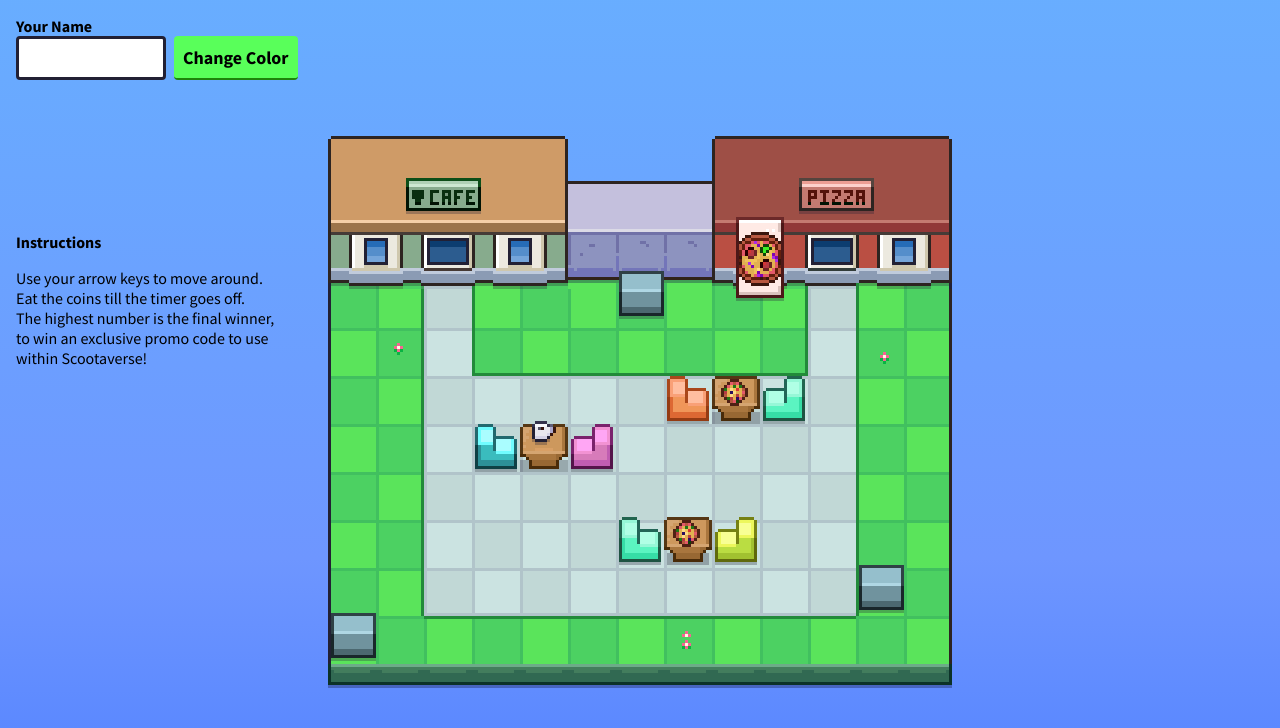
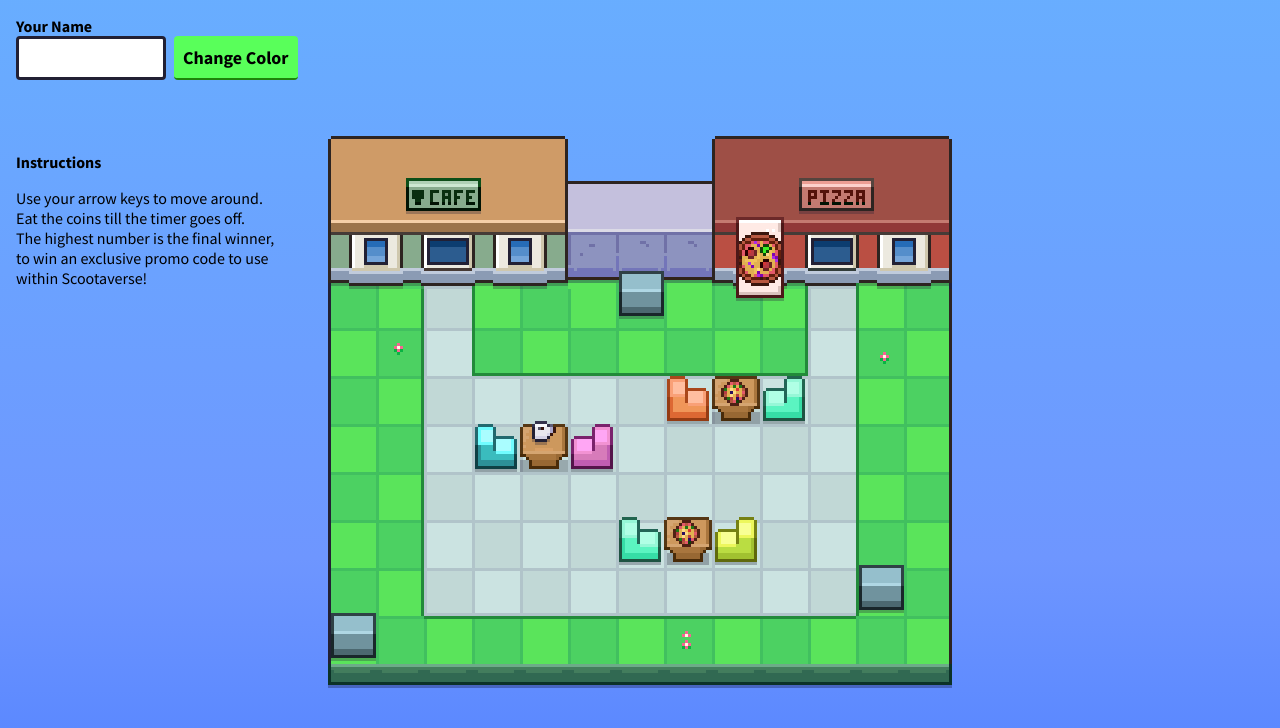
Before and after one commit to 9yukineowq/scoot-coin-game, a plain HTML site: page index.html in a window 1280 px wide. Drawn offline with Linux system fonts and the light colour scheme; no server answers.

Commit message:
changed to % for bottom height

```diff
--- a/styles.css
+++ b/styles.css
@@ -36,7 +36,7 @@
     position: absolute;
     top: 0;
     left:0;
-    bottom: 400;
+    bottom: 60%;
     padding: 1em;
     display: flex;
     gap: 0.5em;
```
Also changed, not shown: 1 other file.
